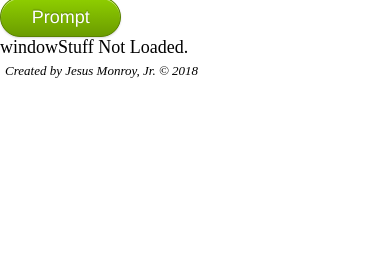
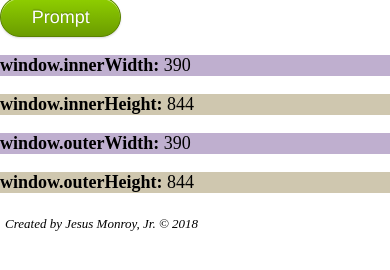
Before and after one commit to jessemonroy650/pgb-example-window, a plain HTML site: page index.html in a window 390 px wide. Shown: the part 84-354 px from the top of the page. Drawn offline with Linux system fonts and the light colour scheme; some packages are replaced by stand-ins of ours.

Commit message:
wrong function called, fixed

```diff
--- a/index.html
+++ b/index.html
@@ -63,7 +63,7 @@
     //
     function onDeviceReady() {
         alert("device ready.");
-        navigatorStuff();
+        windowStuff();
     }
     //
     // Wait for PhoneGap to load
```
